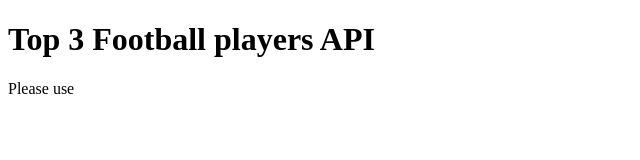
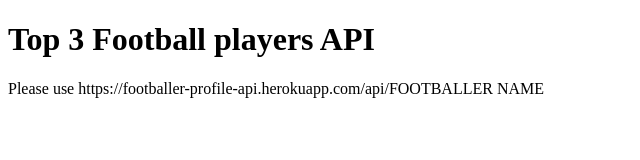
Before and after one commit to kysteve/top-3-footballer-api, a website: page index.html in a window 1280 px wide. Shown: the whole page, without its empty margins (0-640 px from the left). Drawn offline with Linux system fonts and the light colour scheme.

Commit message:
Updated HTML

```diff
--- a/index.html
+++ b/index.html
@@ -8,6 +8,6 @@
 </head>
 <body>
     <h1>Top 3 Football players API</h1>
-    <p>Please use </p>
+    <p>Please use https://footballer-profile-api.herokuapp.com/api/FOOTBALLER NAME</p>
 </body>
 </html>
```
